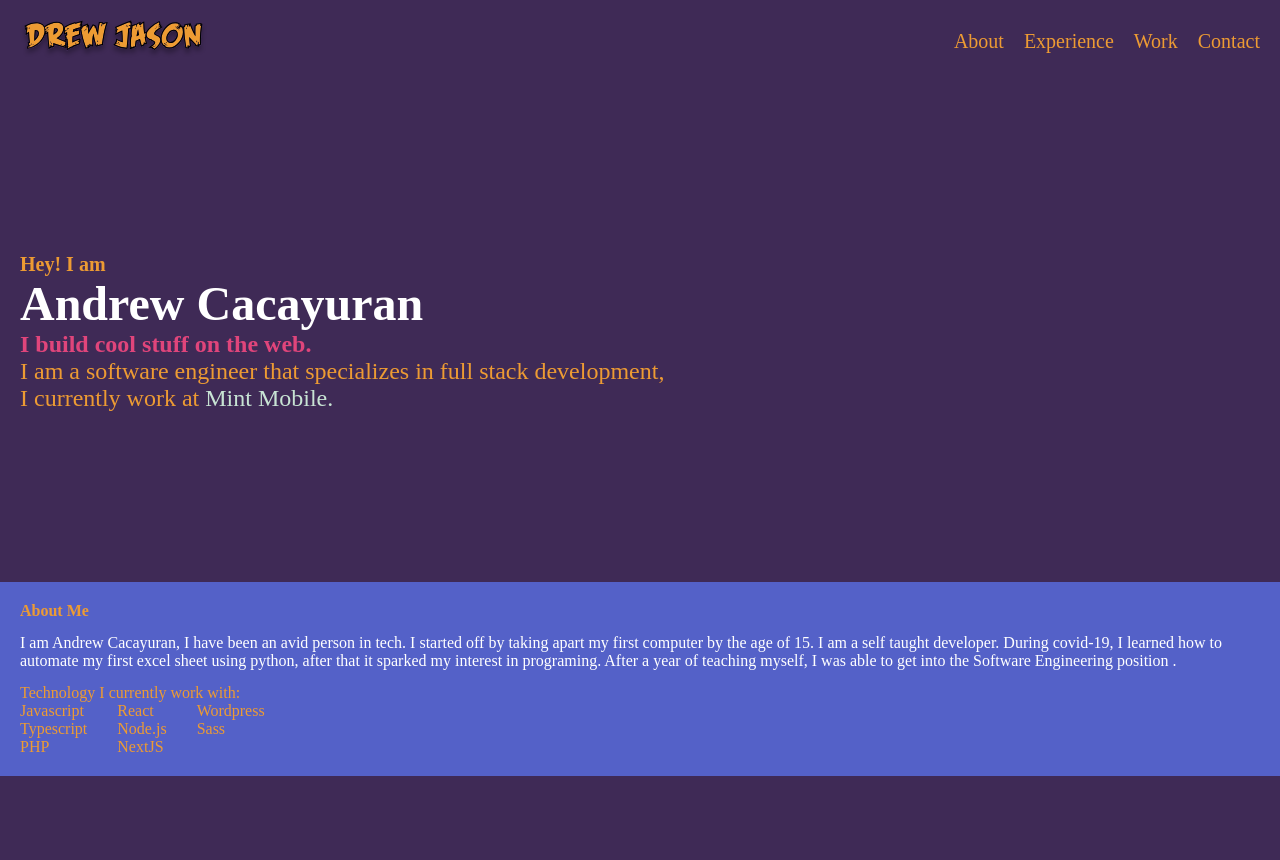
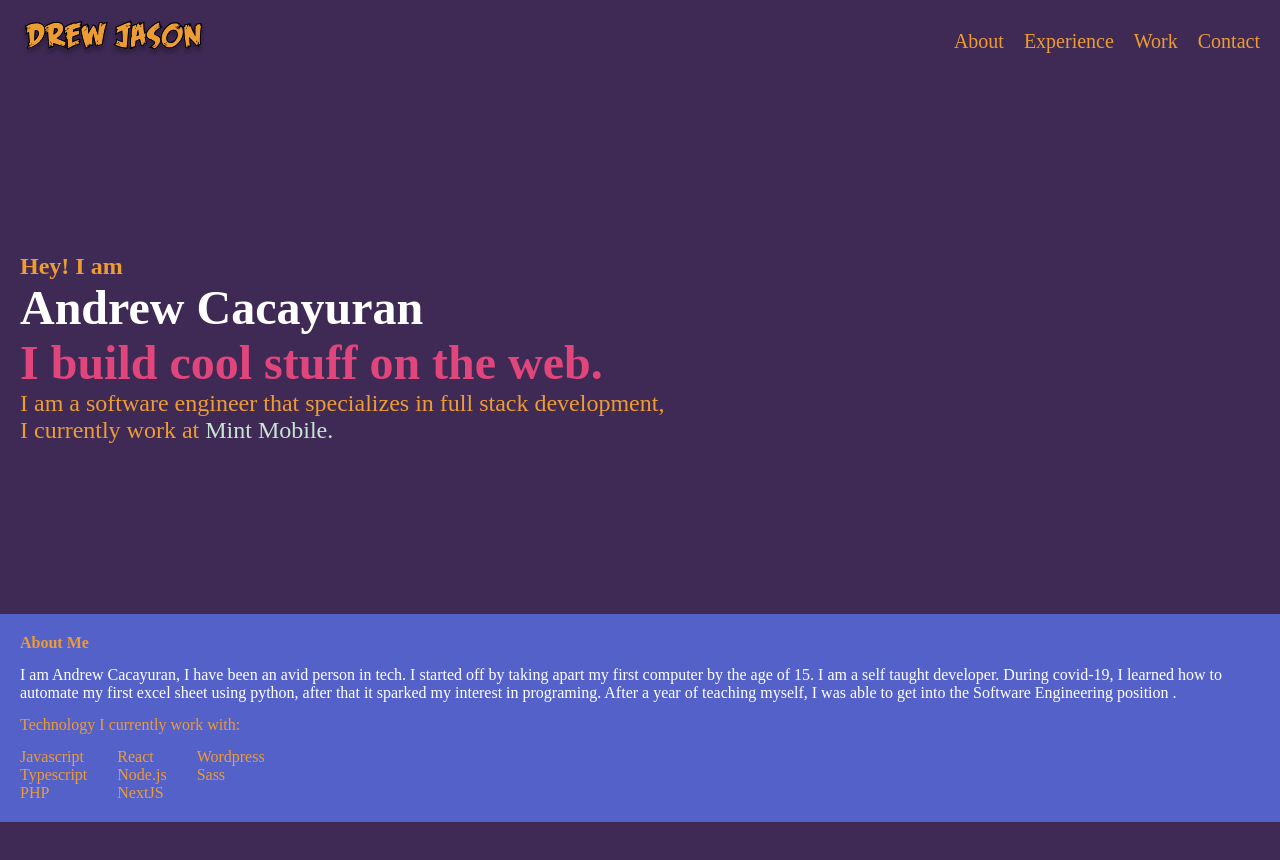
Before and after one commit to jayedeem/portfolio23, a React (Vite) app: page / in a window 1280 px wide. Shown: the top 860 px of the page. Built offline with nearby package versions, Linux system fonts and the light colour scheme; a web font is replaced by a local one.

Commit message:
forgot i made components

```diff
--- a/src/App.tsx
+++ b/src/App.tsx
@@ -1,5 +1,5 @@
 import React, { useState } from 'react'
-import { Container, NavBar } from '@/components/'
+import { Container, NavBar, Text, Heading } from '@/components/'
 import styles from './app.module.scss'
 
 function App() {
@@ -13,12 +13,14 @@ function App() {
 				<div>
 					<Container>
 						<div className={styles.heroContainer}>
-							<h4>Hey! I am</h4>
-							<h3 style={{ color: '#fff' }}>Andrew Cacayuran</h3>
-							<h2 style={{ color: '#E0457B' }}>
+							<Heading as="h1">Hey! I am</Heading>
+							<Heading as="h3" style={{ color: '#fff' }}>
+                Andrew Cacayuran
+							</Heading>
+							<Heading as="h3" style={{ color: '#E0457B' }}>
                 I build cool stuff on the web.
-							</h2>
-							<p>
+							</Heading>
+							<Text as="p">
                 I am a software engineer that specializes in full stack
                 development,
 								<br />I currently work at{' '}
@@ -30,13 +32,13 @@ function App() {
 								>
                   Mint Mobile.
 								</a>
-							</p>
+							</Text>
 						</div>
 					</Container>
 					<Container bgColor="#5461C8">
 						<div className={styles.aboutMe}>
-							<h4>About Me</h4>
-							<p style={{ color: '#fff' }}>
+							<Heading as="h4">About Me</Heading>
+							<Text as="p" style={{ color: '#fff' }}>
                 I am Andrew Cacayuran, I have been an avid person in tech. I
                 started off by taking apart my first computer by the age of 15.
                 I am a self taught developer. During covid-19, I learned how to
@@ -44,8 +46,8 @@ function App() {
                 sparked my interest in programing. After a year of teaching
                 myself, I was able to get into the Software Engineering position
                 .
-							</p>
-							<span>Technology I currently work with: </span>
+							</Text>
+							<Text as="p">Technology I currently work with: </Text>
 							<div className={styles.aboutMe__tech}>
 								<ul>
 									<li>Javascript</li>
```
